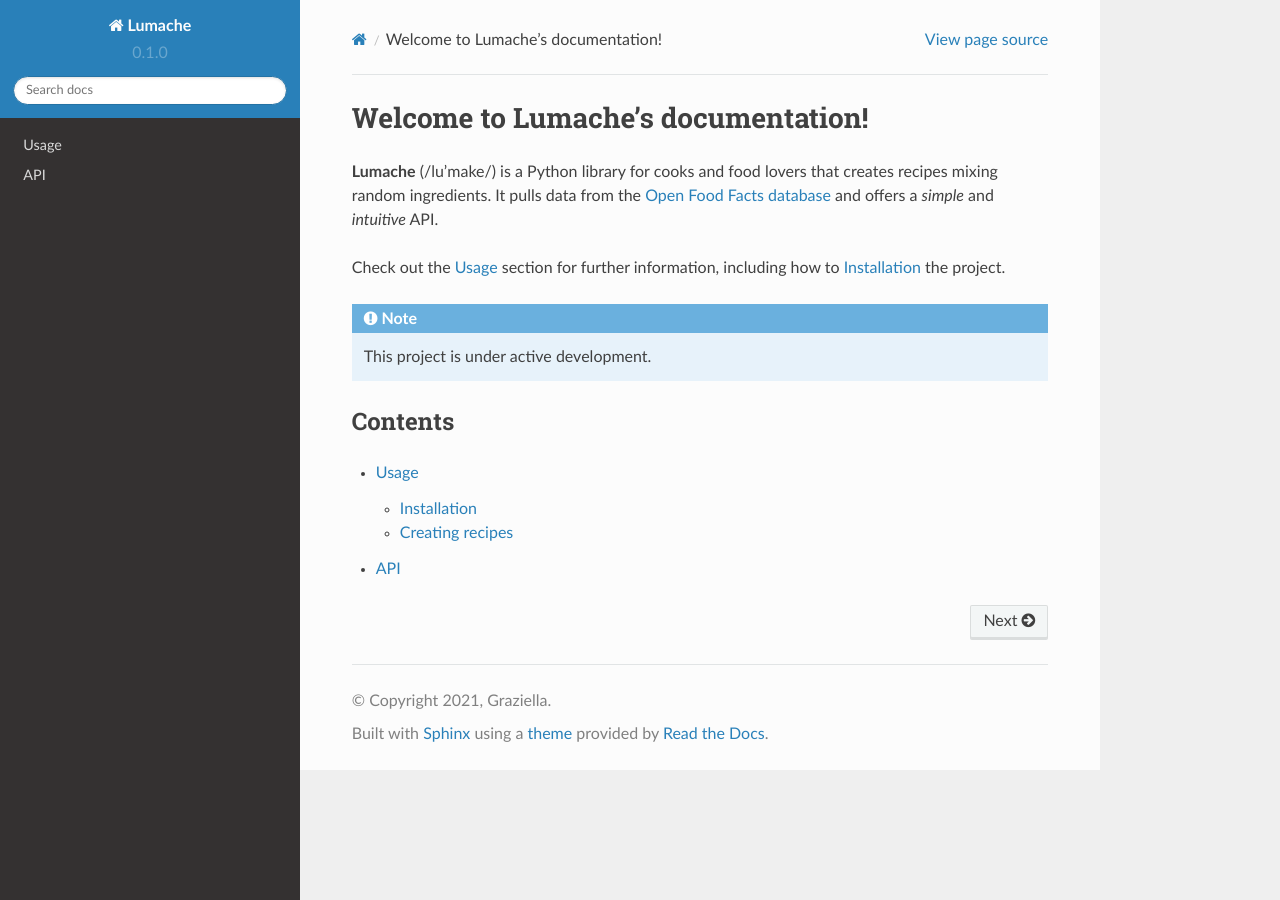
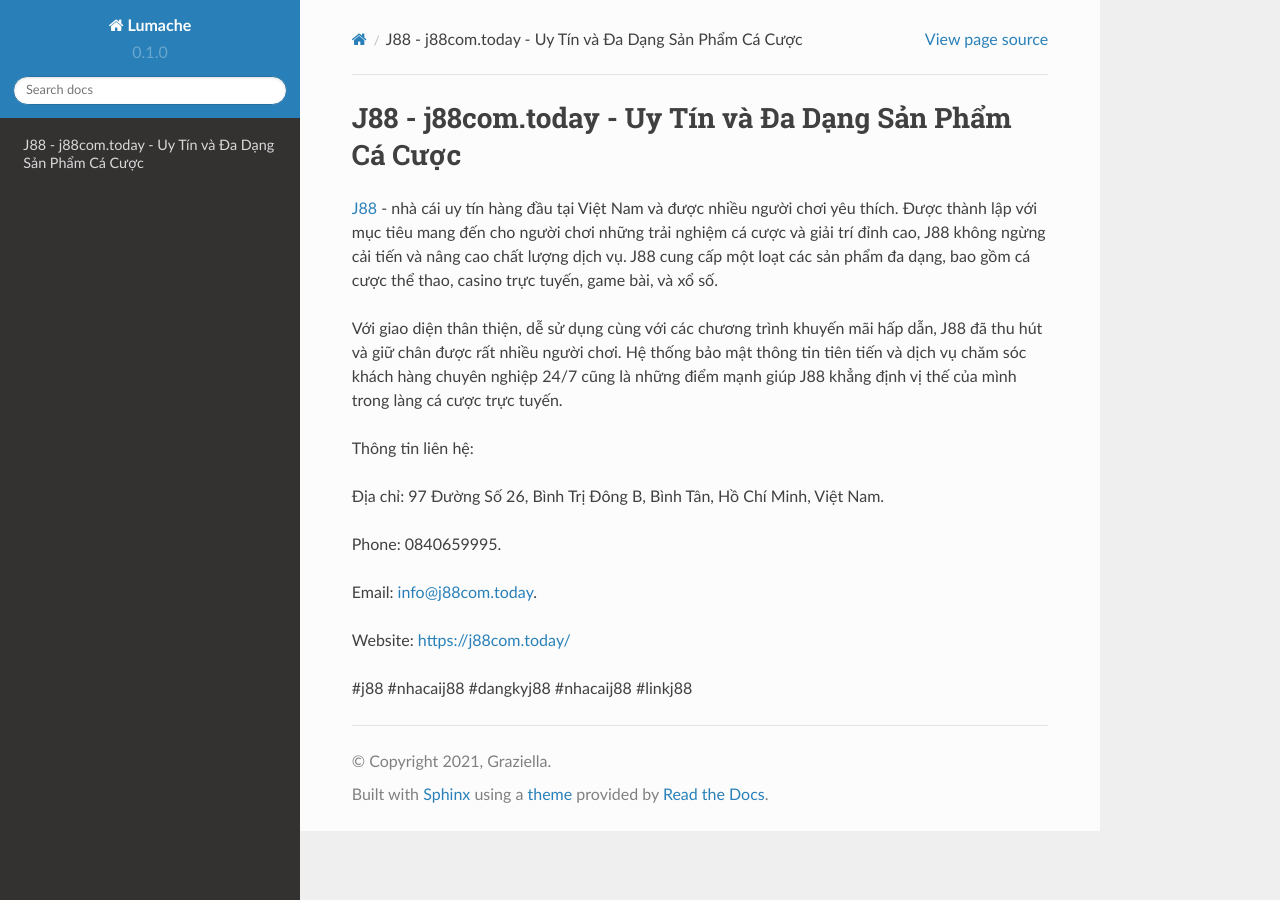
Before and after one commit to iaduphattai904809/j88comtoday, a Sphinx documentation site: the page built from docs/source/index.rst, in a window 1280 px wide. Built offline with Sphinx 7.4.7 and the Read the Docs theme 2.0.0, drawn with Linux system fonts in a browser that asks for light colours.

Commit message:
Update index.rst

```diff
--- a/docs/source/index.rst
+++ b/docs/source/index.rst
@@ -1,22 +1,18 @@
-Welcome to Lumache's documentation!
+J88 - j88com.today - Uy Tín và Đa Dạng Sản Phẩm Cá Cược
 ===================================
 
-**Lumache** (/lu'make/) is a Python library for cooks and food lovers
-that creates recipes mixing random ingredients.
-It pulls data from the `Open Food Facts database <https://world.openfoodfacts.org/>`_
-and offers a *simple* and *intuitive* API.
+`J88 <https://j88com.today/>`_ - nhà cái uy tín hàng đầu tại Việt Nam và được nhiều người chơi yêu thích. Được thành lập với mục tiêu mang đến cho người chơi những trải nghiệm cá cược và giải trí đỉnh cao, J88 không ngừng cải tiến và nâng cao chất lượng dịch vụ. J88 cung cấp một loạt các sản phẩm đa dạng, bao gồm cá cược thể thao, casino trực tuyến, game bài, và xổ số.
 
-Check out the :doc:`usage` section for further information, including
-how to :ref:`installation` the project.
+Với giao diện thân thiện, dễ sử dụng cùng với các chương trình khuyến mãi hấp dẫn, J88 đã thu hút và giữ chân được rất nhiều người chơi. Hệ thống bảo mật thông tin tiên tiến và dịch vụ chăm sóc khách hàng chuyên nghiệp 24/7 cũng là những điểm mạnh giúp J88 khẳng định vị thế của mình trong làng cá cược trực tuyến.
 
-.. note::
+Thông tin liên hệ:
 
-   This project is under active development.
+Địa chỉ: 97 Đường Số 26, Bình Trị Đông B, Bình Tân, Hồ Chí Minh, Việt Nam.
 
-Contents
---------
+Phone: 0840659995.
 
-.. toctree::
+Email: info@j88com.today.
 
-   usage
-   api
+Website: https://j88com.today/
+
+#j88 #nhacaij88 #dangkyj88 #nhacaij88 #linkj88
```
